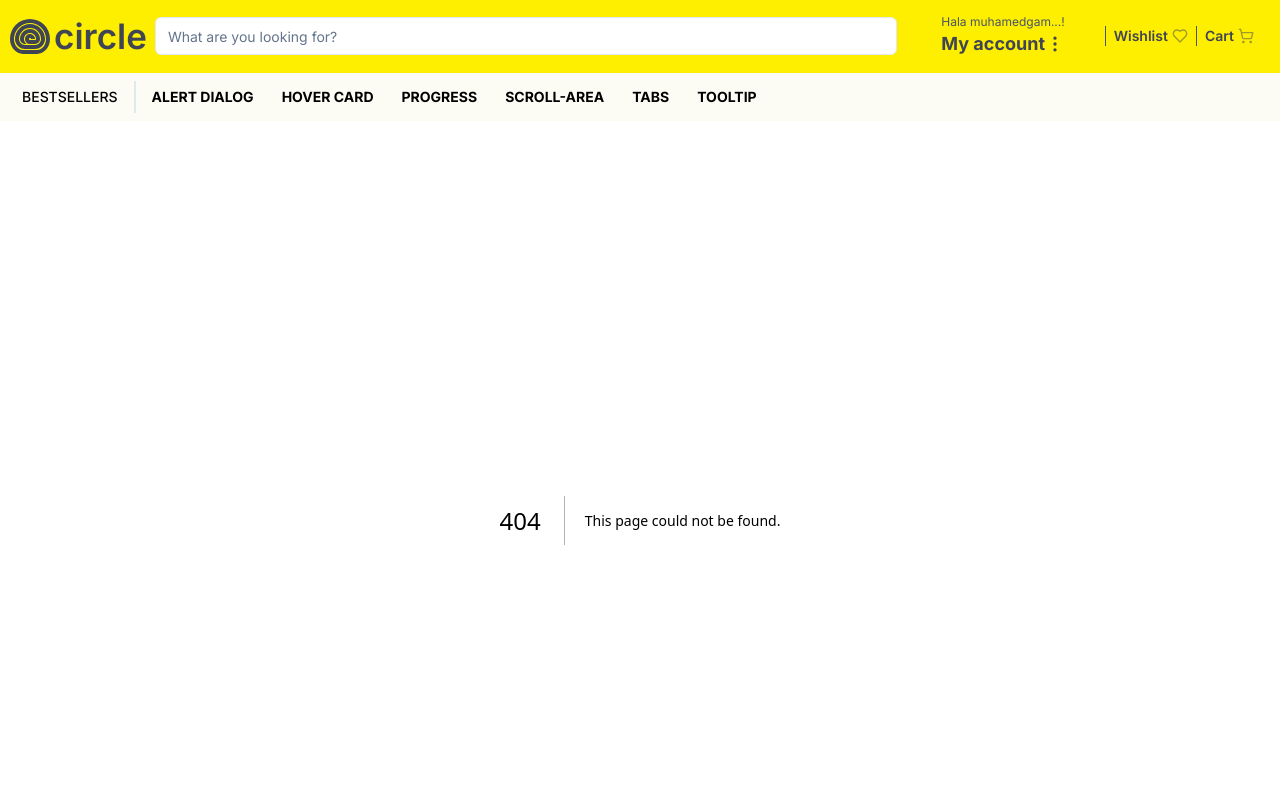
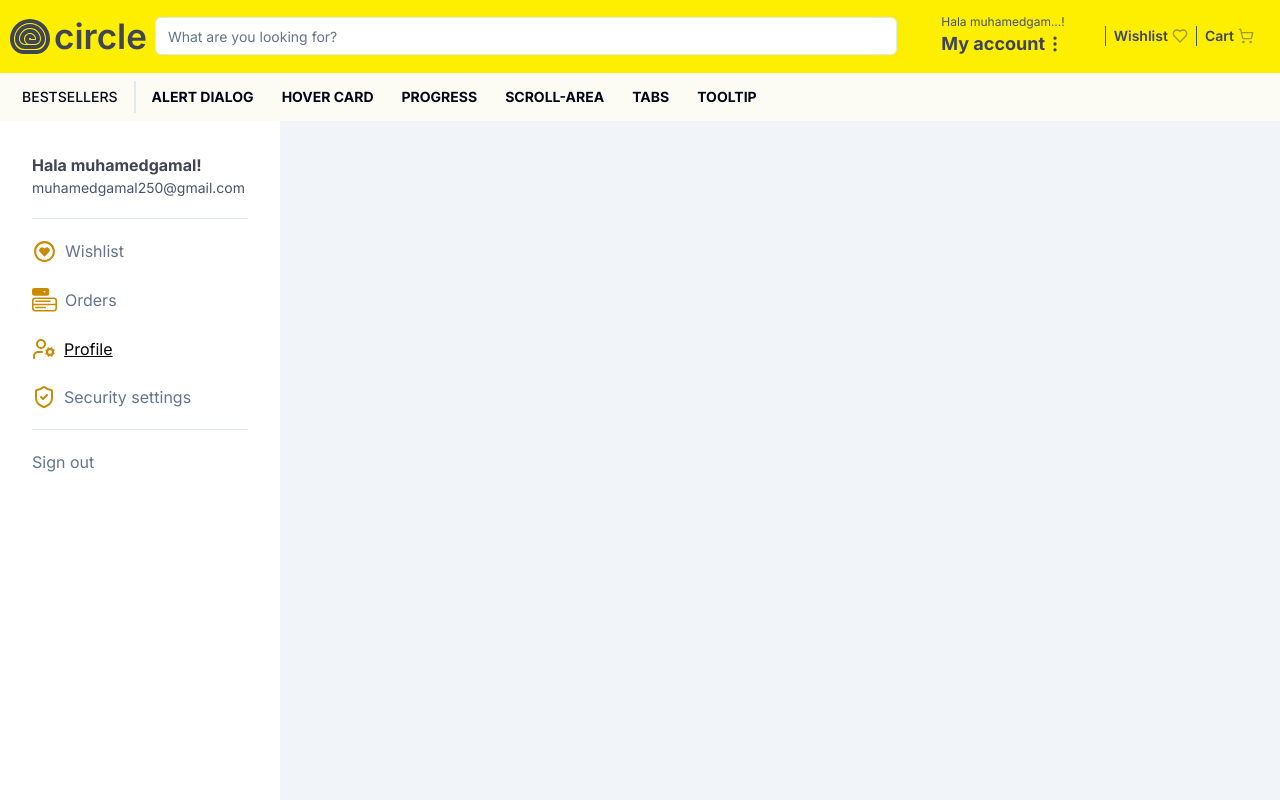
Before and after one commit to MuhamedGamall/circle-shopping, a Next.js app: page /profile in a window 1280 px wide. Before the commit this address had no page. Shown: the top 800 px of the page. Built offline with nearby package versions, Linux system fonts and the light colour scheme.

Commit message:
new: create sidebar

```diff
--- a/package.json
+++ b/package.json
@@ -14,6 +14,7 @@
     "@radix-ui/react-navigation-menu": "^1.1.4",
     "@radix-ui/react-slot": "^1.0.2",
     "@reduxjs/toolkit": "^2.1.0",
+    "bcrypt": "^5.1.1",
     "class-variance-authority": "^0.7.0",
     "clsx": "^2.1.0",
     "embla-carousel-autoplay": "^8.0.0-rc22",
@@ -22,10 +23,12 @@
     "next": "14.1.0",
     "react": "^18",
     "react-dom": "^18",
+    "react-hook-form": "^7.50.1",
     "react-icons": "^5.0.1",
     "react-redux": "^9.1.0",
     "tailwind-merge": "^2.2.1",
-    "tailwindcss-animate": "^1.0.7"
+    "tailwindcss-animate": "^1.0.7",
+    "zod": "^3.22.4"
   },
   "devDependencies": {
     "@types/node": "^20",
--- /dev/null
+++ b/src/app/(user)/_components/sidebar.tsx
@@ -0,0 +1,88 @@
+"use client";
+import { cn } from "@/lib/utils";
+import { LogOut, LucideUserCog, ShieldCheck } from "lucide-react";
+import Link from "next/link";
+import { usePathname } from "next/navigation";
+import { BiHeartCircle } from "react-icons/bi";
+import { BsMenuButtonFill } from "react-icons/bs";
+
+export default function Sidebar() {
+  const pathName = usePathname();
+  return (
+    <div className="flex flex-col p-8 sticky left-0 top-0 h-screen w-[280px] bg-white">
+      <div className="flex flex-col border-b pb-5 mb-5 h-fit">
+        <h3 className=" font-bold text-[16x]  text-secondMain whitespace-nowrap">
+          Hala {"muhamedgamal"}!
+        </h3>
+        <p className="font-[400] text-slate-600 text-[14px] ">
+          {"muhamedgamal250@gmail.com"}
+        </p>
+      </div>
+      <div className="flex flex-col gap-6  border-b  pb-5 mb-5 h-fit">
+        <Link
+          href={"wishlist"}
+          className="group flex items-center gap-2 hover:underline"
+        >
+          <span className="text-[25px] text-yellow-600">
+            <BiHeartCircle />
+          </span>
+          <span
+            className={cn("group-hover:text-black text-slate-500 ", {
+              "underline text-black": pathName.includes("wishlist"),
+            })}
+          >
+            Wishlist
+          </span>
+        </Link>
+        <Link
+          href={"orders"}
+          className="group flex items-center gap-2 hover:underline"
+        >
+          <span className="text-[25px] text-yellow-600">
+            <BsMenuButtonFill />
+          </span>
+          <span
+            className={cn("group-hover:text-black text-slate-500 ", {
+              "underline text-black": pathName.includes("orders"),
+            })}
+          >
+            Orders
+          </span>
+        </Link>
+        <Link
+          href={"proflie"}
+          className="group flex items-center gap-2 hover:underline"
+        >
+          <span className="text-[25px] text-yellow-600">
+            <LucideUserCog />
+          </span>
+          <span
+            className={cn("group-hover:text-black text-slate-500 ", {
+              "underline text-black": pathName.includes("profile"),
+            })}
+          >
+            Profile
+          </span>
+        </Link>
+        <Link
+          href={"security-settings"}
+          className="group flex items-center gap-2 hover:underline"
+        >
+          <span className="text-[25px] text-yellow-600">
+            <ShieldCheck />
+          </span>
+          <span
+            className={cn("group-hover:text-black text-slate-500 ", {
+              "underline text-black": pathName.includes("security settings"),
+            })}
+          >
+            Security settings
+          </span>
+        </Link>
+      </div>
+      <div className="">
+        <span className={cn(" text-slate-500 ")}>Sign out</span>
+      </div>
+    </div>
+  );
+}
--- /dev/null
+++ b/src/app/(user)/layout.tsx
@@ -0,0 +1,14 @@
+import Sidebar from "./_components/sidebar";
+
+export default function RootLayout({
+  children,
+}: Readonly<{
+  children: React.ReactNode;
+}>) {
+  return (
+    <div className="bg-slate-100">
+      <Sidebar />
+      {children}
+    </div>
+  );
+}
--- /dev/null
+++ b/src/app/(user)/profile/page.tsx
@@ -0,0 +1,7 @@
+import React from 'react'
+
+export default function Page() {
+  return (
+    <section>Page</section>
+  )
+}
--- a/src/app/page.tsx
+++ b/src/app/page.tsx
@@ -23,6 +23,7 @@ export default function Home() {
     <main>
       <MaxWidthWrapper>
         <HeroSection />
+        <section>
           <ProductsContainer />
           <SliderAds
             images={images}
@@ -42,7 +43,7 @@ export default function Home() {
           <ShowCategories />
           <ShowCategories />
           <ShowCategories />
-
+        </section>
       </MaxWidthWrapper>
     </main>
   );
--- a/src/components/account-menu.tsx
+++ b/src/components/account-menu.tsx
@@ -31,7 +31,7 @@ export default function AccountMenu() {
           </div>
         </MenubarTrigger>
         <MenubarContent className="rounded-none">
-          <MenubarItem>
+          <MenubarItem asChild>
             <Link
               href={"/orders"}
               className="flex items-center text-[18px]  gap-3 text-slate-700"
@@ -42,7 +42,7 @@ export default function AccountMenu() {
               Orders
             </Link>
           </MenubarItem>
-          <MenubarItem>
+          <MenubarItem asChild>
             <Link
               href={"/profile"}
               className="flex items-center text-[18px] gap-3 text-slate-700  "
@@ -54,8 +54,10 @@ export default function AccountMenu() {
             </Link>
           </MenubarItem>
           <MenubarSeparator />
-          <MenubarItem className="flex items-center text-slate-700 justify-center text-[18px] ">
+          <MenubarItem asChild className="flex items-center text-slate-700 justify-center text-[18px] ">
+            <div>
             Sign out
+            </div>
           </MenubarItem>
         </MenubarContent>
       </MenubarMenu>
```
Also changed, not shown: 1 other file (tests, documents, lock files or other folders). Lines whose indentation alone changed are shown as unchanged.
